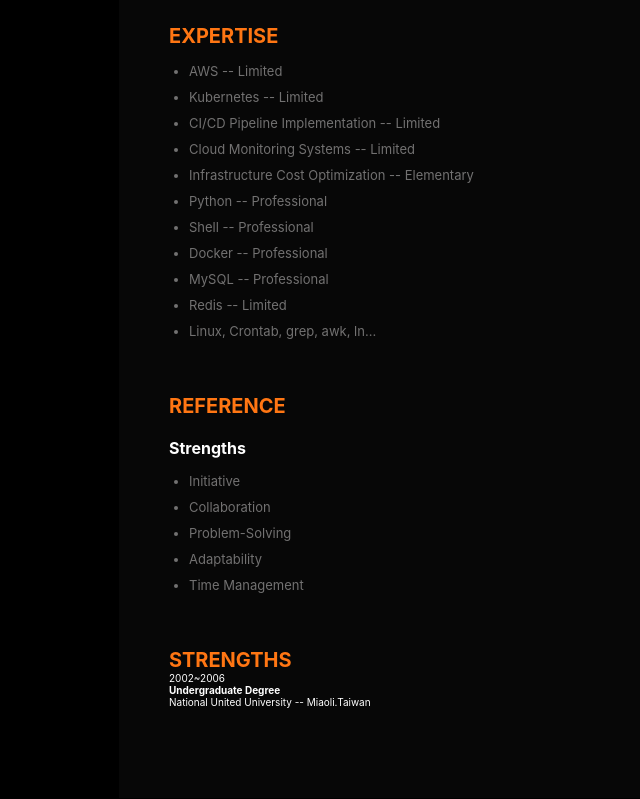
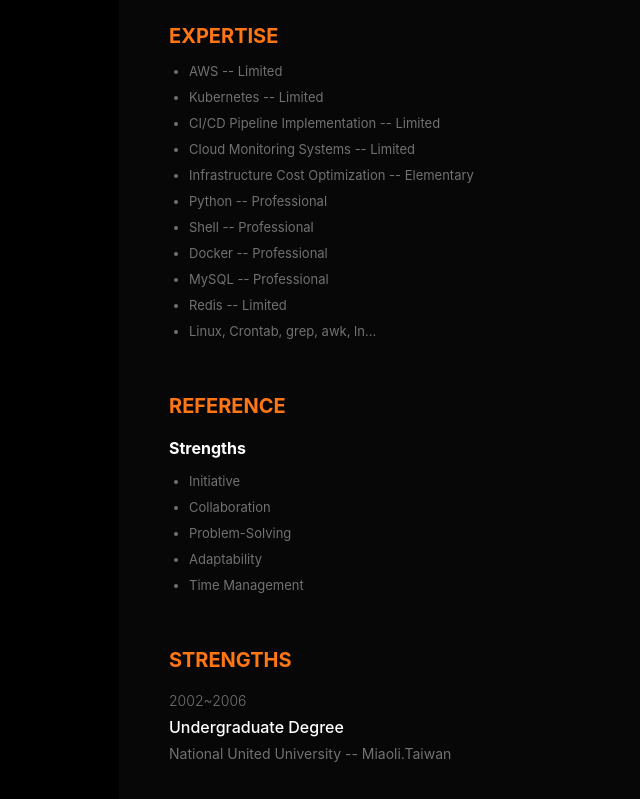
Before and after one commit to fredyah/fredresume, a website built with Vite: page index.html in a window 1280 px wide. Shown: the part 511-1310 px from the top of the page, without its empty margins (21-661 px from the left). Built offline with nearby package versions, Linux system fonts and the light colour scheme; a web font is replaced by a local one.

Commit message:
modified css

```diff
--- a/style.css
+++ b/style.css
@@ -39,6 +39,25 @@ a {
     text-transform: uppercase;
 }
 
+
+.item_preTitle {
+    font-size: 1.4rem;
+    color: var(--text-color);
+    font-weight: 300;
+}
+
+.item_title {
+    font-size: 1.6rem;
+    color: white;
+    font-weight: 500;
+    margin: 0.8rem 0;
+}
+
+.item_subtitle {
+    font-size: 1.4rem;
+    color: var(--text-color);
+    font-weight: 400;
+}
 
 
 /* layouts */
@@ -132,3 +151,7 @@ a {
     font-size: 1.6rem;
     font-weight: 700;
 }
+
+.edu_item {
+    margin-top: 2rem;
+}
```
